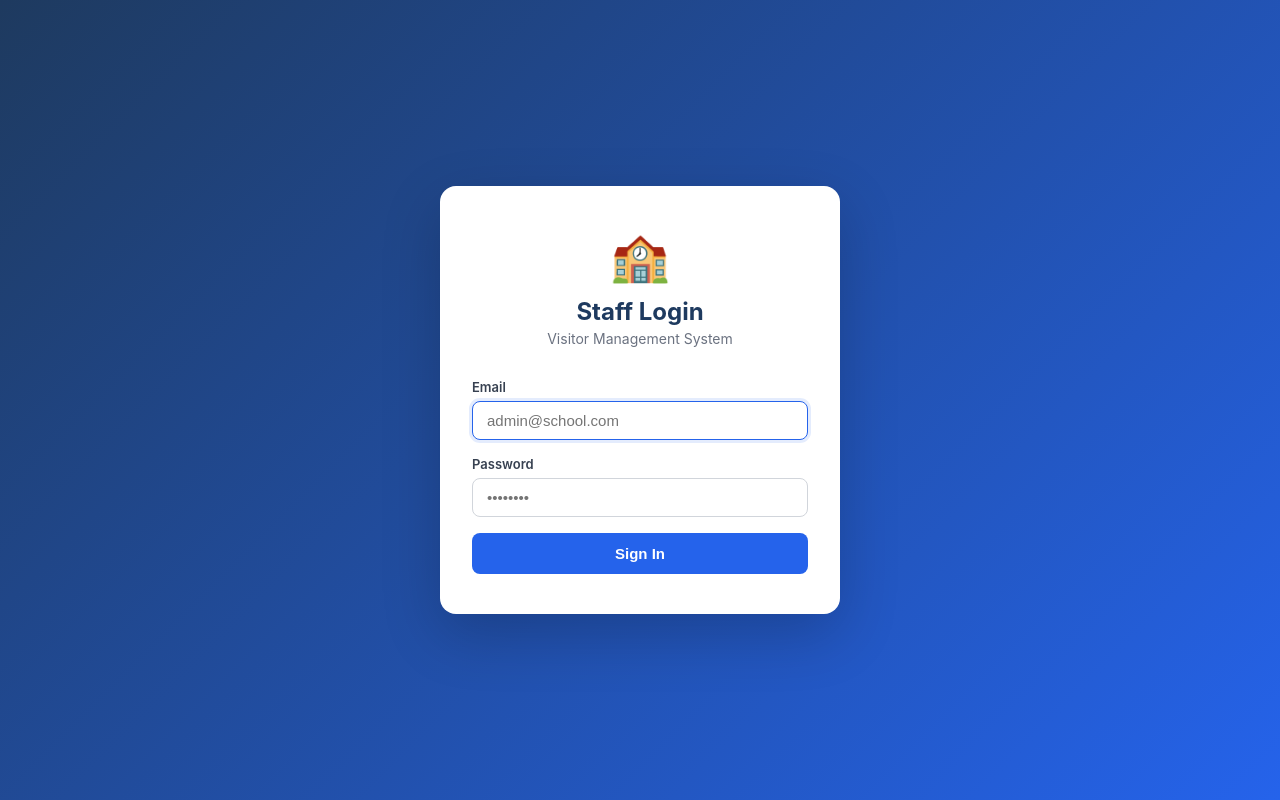
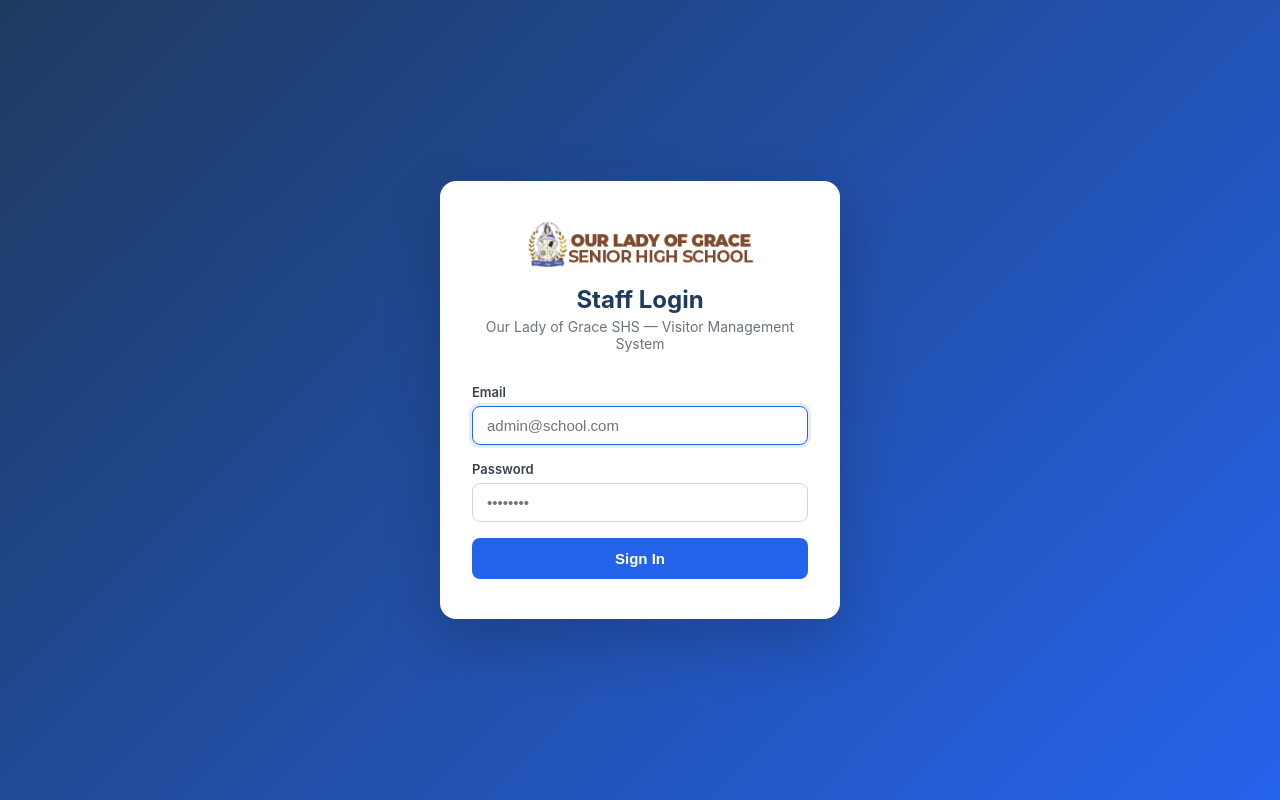
Before and after one commit to sgariba21-beep/visitor-system, a React (Create React App) app: page /login in a window 1280 px wide. Built offline with nearby package versions, Linux system fonts and the light colour scheme.

Commit message:
Added OLAG logo to all pages

```diff
--- a/public/index.html
+++ b/public/index.html
@@ -10,7 +10,7 @@
     <!-- Makes the app full-screen on iOS when added to home screen -->
     <meta name="apple-mobile-web-app-capable" content="yes" />
     <meta name="apple-mobile-web-app-status-bar-style" content="black-translucent" />
-    <meta name="apple-mobile-web-app-title" content="VMS Gate" />
+    <meta name="apple-mobile-web-app-title" content="OLAG Gate" />
 
     <!-- Ensures correct scaling on all phones -->
     <meta name="viewport" content="width=device-width, initial-scale=1, maximum-scale=1" />
@@ -33,7 +33,7 @@
       work correctly both with client-side routing and a non-root public URL.
       Learn how to configure a non-root public URL by running `npm run build`.
     -->
-    <title>OLAG Visitor Management System</title>
+    <title>Our Lady of Grace SHS - Visitor Management System</title>
   </head>
   <body>
     <noscript>You need to enable JavaScript to run this app.</noscript>
--- /dev/null
+++ b/src/components/SchoolLogo.jsx
@@ -0,0 +1,13 @@
+// Official OLAG SHS (Our Lady of Grace Senior High School) logo, sourced from
+// https://olagshs.edu.gh/our-logo/. `crestOnly` crops to just the shield emblem
+// for compact/dark spots where the full text lockup wouldn't be legible.
+export default function SchoolLogo({ height = 40, crestOnly = false, style }) {
+  const src = `${process.env.PUBLIC_URL}/images/${crestOnly ? "olag-crest.png" : "olag-logo.png"}`;
+  return (
+    <img
+      src={src}
+      alt="Our Lady of Grace Senior High School"
+      style={{ height, width: "auto", display: "block", ...style }}
+    />
+  );
+}
--- a/src/pages/GatePage.jsx
+++ b/src/pages/GatePage.jsx
@@ -7,6 +7,7 @@ import {
   getCachedPin, refreshGatePin,
 } from "../lib/offlineSync";
 import { Html5Qrcode } from "html5-qrcode";
+import SchoolLogo from "../components/SchoolLogo";
 
 // ─── Constants ────────────────────────────────────────────────────────────────
 const SCANNER_DIV_ID = "qr-reader"; // html5-qrcode needs a div with a known ID
@@ -573,7 +574,10 @@ export default function GatePage() {
 
       {/* ── Top bar ── */}
       <div style={styles.topBar}>
-        <span style={styles.topBarTitle}>🚦 Gate</span>
+        <div style={{ display: "flex", alignItems: "center", gap: 8 }}>
+          <SchoolLogo crestOnly height={28} />
+          <span style={styles.topBarTitle}>Gate</span>
+        </div>
         {screen !== "pin" && (
           <div style={{ display: "flex", gap: 8 }}>
             <button
@@ -621,9 +625,11 @@ export default function GatePage() {
       {screen === "pin" && (
         <div style={styles.centeredContent}>
           <div style={styles.pinCard}>
-            <div style={{ fontSize: 48, textAlign: "center", marginBottom: 8 }}>🔐</div>
+            <div style={{ display: "flex", justifyContent: "center", marginBottom: 8 }}>
+              <SchoolLogo crestOnly height={56} />
+            </div>
             <h2 style={styles.pinTitle}>Gate Access</h2>
-            <p style={styles.pinSubtitle}>Enter your PIN to continue</p>
+            <p style={styles.pinSubtitle}>Our Lady of Grace SHS — enter your PIN to continue</p>
             <form onSubmit={handlePinSubmit}>
               <input
                 style={styles.pinInput}
--- a/src/pages/LoginPage.jsx
+++ b/src/pages/LoginPage.jsx
@@ -2,6 +2,7 @@ import { useState } from "react";
 import { supabase } from "../lib/supabaseClient";
 import { useNavigate } from "react-router-dom";
 import Spinner from "../components/Spinner";
+import SchoolLogo from "../components/SchoolLogo";
 
 export default function LoginPage() {
   const [email, setEmail]       = useState("");
@@ -34,9 +35,9 @@ export default function LoginPage() {
   return (
     <div style={styles.page}>
       <div style={styles.card}>
-        <div style={styles.logo}>🏫</div>
+        <SchoolLogo height={52} style={{ margin: "0 auto 12px" }} />
         <h1 style={styles.title}>Staff Login</h1>
-        <p style={styles.subtitle}>Visitor Management System</p>
+        <p style={styles.subtitle}>Our Lady of Grace SHS — Visitor Management System</p>
 
         <form onSubmit={handleLogin} style={styles.form}>
           <div style={styles.field}>
--- a/src/pages/QrPage.jsx
+++ b/src/pages/QrPage.jsx
@@ -1,6 +1,7 @@
 import { useState, useEffect } from "react";
 import { supabase } from "../lib/supabaseClient";
 import { QRCodeSVG } from "qrcode.react";
+import SchoolLogo from "../components/SchoolLogo";
 
 export default function QrPage() {
   const [visit, setVisit]     = useState(null);
@@ -95,7 +96,7 @@ export default function QrPage() {
 
         {/* Header */}
         <div style={styles.header}>
-          <div style={{ fontSize: 40 }}>🏫</div>
+          <SchoolLogo height={44} style={{ margin: "0 auto 8px" }} />
           <h1 style={styles.title}>Your Visit QR Code</h1>
           <p style={styles.subtitle}>
             Show this to staff at the gate on your visiting day
--- a/src/pages/RegisterPage.jsx
+++ b/src/pages/RegisterPage.jsx
@@ -1,6 +1,7 @@
 import { useState, useEffect, useRef } from "react";
 import { supabase } from "../lib/supabaseClient";
 import { QRCodeCanvas } from "qrcode.react";
+import SchoolLogo from "../components/SchoolLogo";
 
 // ─── Purpose options ──────────────────────────────────────────────────────────
 const PURPOSE_OPTIONS = [
@@ -407,7 +408,7 @@ export default function RegisterPage() {
 
         {/* Header */}
         <div style={styles.formHeader}>
-          <div style={{ fontSize: 40 }}>🏫</div>
+          <SchoolLogo height={44} style={{ margin: "0 auto 8px" }} />
           <h1 style={styles.formTitle}>Visitor Pre-Registration</h1>
           <p style={styles.formSubtitle}>
             Register before your visit to speed up gate entry
--- a/src/pages/admin/AdminLayout.jsx
+++ b/src/pages/admin/AdminLayout.jsx
@@ -2,6 +2,7 @@ import { useState, useEffect } from "react";
 import { NavLink, Outlet, useNavigate } from "react-router-dom";
 import { supabase } from "../../lib/supabaseClient";
 import { useAuth } from "../../hooks/useAuth";
+import SchoolLogo from "../../components/SchoolLogo";
 
 const navItems = [
   { to: "/admin/dashboard", label: "Dashboard",     icon: "📊" },
@@ -65,7 +66,10 @@ export default function AdminLayout() {
           >
             {sidebarOpen ? "✕" : "☰"}
           </button>
-          <span style={styles.mobileBrand}>🏫 VMS Admin</span>
+          <div style={{ display: "flex", alignItems: "center", gap: 8 }}>
+            <SchoolLogo crestOnly height={24} />
+            <span style={styles.mobileBrand}>OLAG SHS Admin</span>
+          </div>
           <button style={styles.mobileLogout} onClick={handleLogout}>
             Sign Out
           </button>
@@ -83,8 +87,11 @@ export default function AdminLayout() {
         {/* Desktop brand header */}
         {!isMobile && (
           <div style={styles.brand}>
-            <span style={{ fontSize: 24 }}>🏫</span>
-            <span style={styles.brandName}>VMS Admin</span>
+            <SchoolLogo crestOnly height={32} />
+            <div style={{ display: "flex", flexDirection: "column", lineHeight: 1.2 }}>
+              <span style={styles.brandName}>OLAG SHS</span>
+              <span style={styles.brandSub}>Visitor Admin</span>
+            </div>
           </div>
         )}
 
@@ -197,6 +204,7 @@ const styles = {
     borderBottom: "1px solid #1e293b",
   },
   brandName: { color: "#fff", fontWeight: 700, fontSize: 16 },
+  brandSub:  { color: "#64748b", fontWeight: 500, fontSize: 11 },
 
   nav: {
     flex: 1, padding: "16px 12px",
```
Also changed, not shown: public/images/olag-crest.png (added), public/images/olag-logo.png (added), public/manifest.json.
